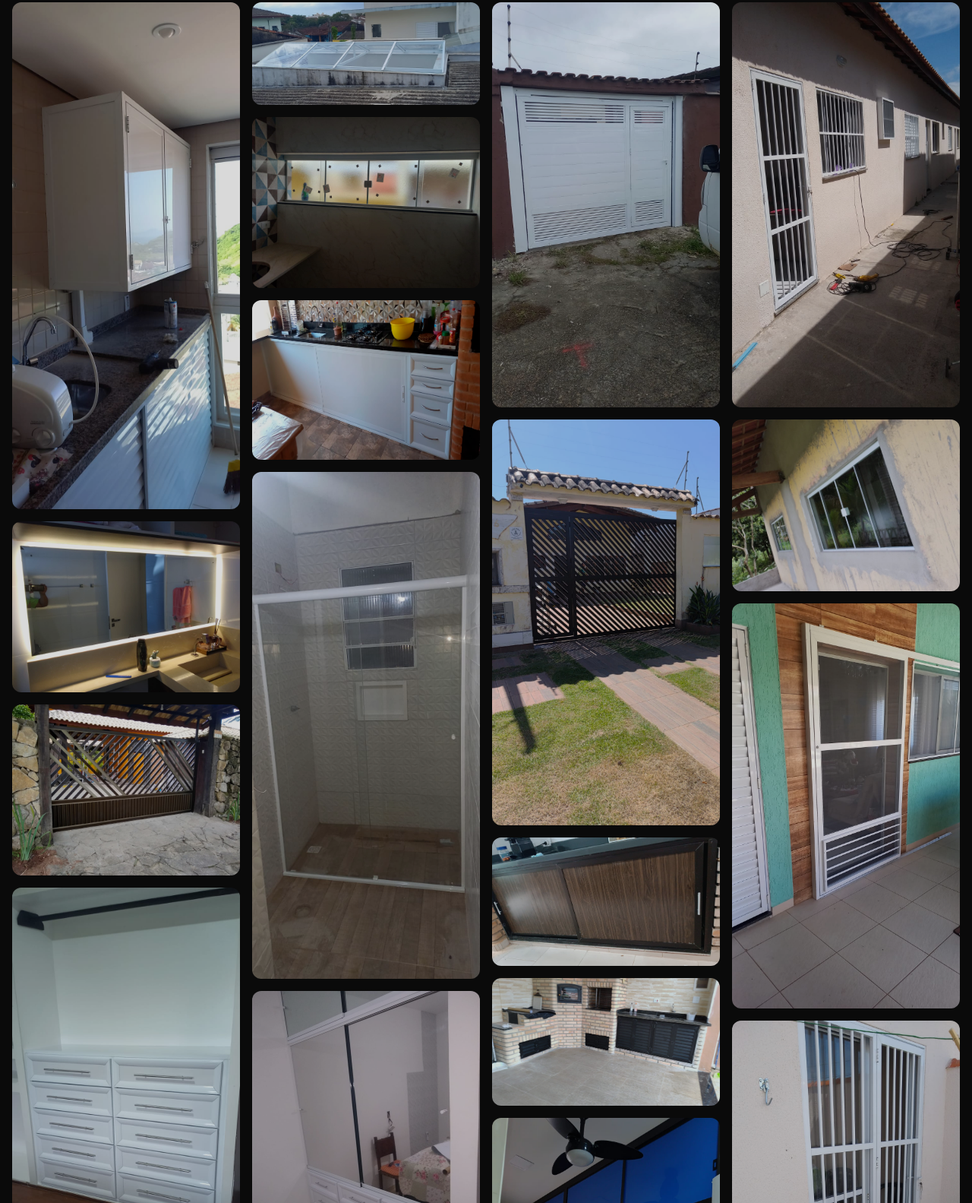
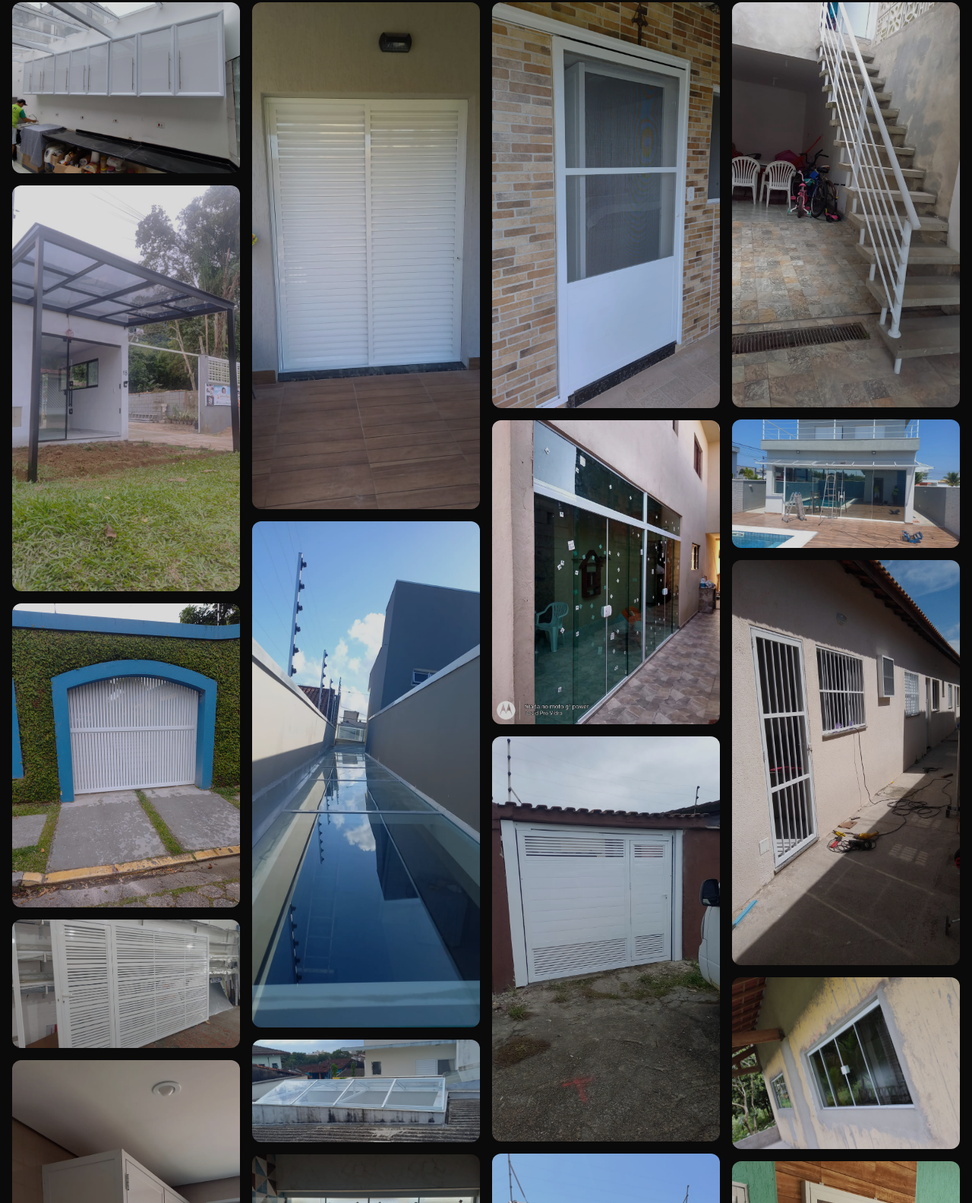
Before and after one commit to Rafa2697/JCR_esquadrias, a plain HTML site: page galeria.html in a window 1280 px wide. Shown: the part 293-1876 px from the top of the page at 76% size. Drawn offline with nearby package versions, Linux system fonts and the light colour scheme.

```diff
--- a/galeria.html
+++ b/galeria.html
@@ -34,7 +34,14 @@
         </div>
 
         <section class="gallery-grid">
+            <img src="img\armario acm branco.jpeg" alt="Armário de cozinha" loading="lazy">
+            <img src="img\pergolato.jpeg" alt="Armário de cozinha" loading="lazy">
+            <img src="img\portao branco 2.jpeg" alt="porta_aluminio" loading="lazy">
+            <img src="img\portaovazado.jpeg" alt="porta_aluminio" loading="lazy">
+
+
             <img src="img/armario_de_cozinha.jpg" alt="Armário de cozinha" loading="lazy">
+
             <img src="img/espelho.jpg" alt="Espelhos" loading="lazy">
             <img src="img/fotoPortao.jpg" alt="Portão de Alumínio" loading="lazy">
             <img src="img/guarda_roupa.jpg" alt="Guarda roupa de alumínio" loading="lazy">
```
Also changed, not shown: img/armario acm branco.jpeg (added), img/armario azul.jpeg (added), img/pergolato.jpeg (added), img/portao branco 2.jpeg (added), img/portaovazado.jpeg (added).
